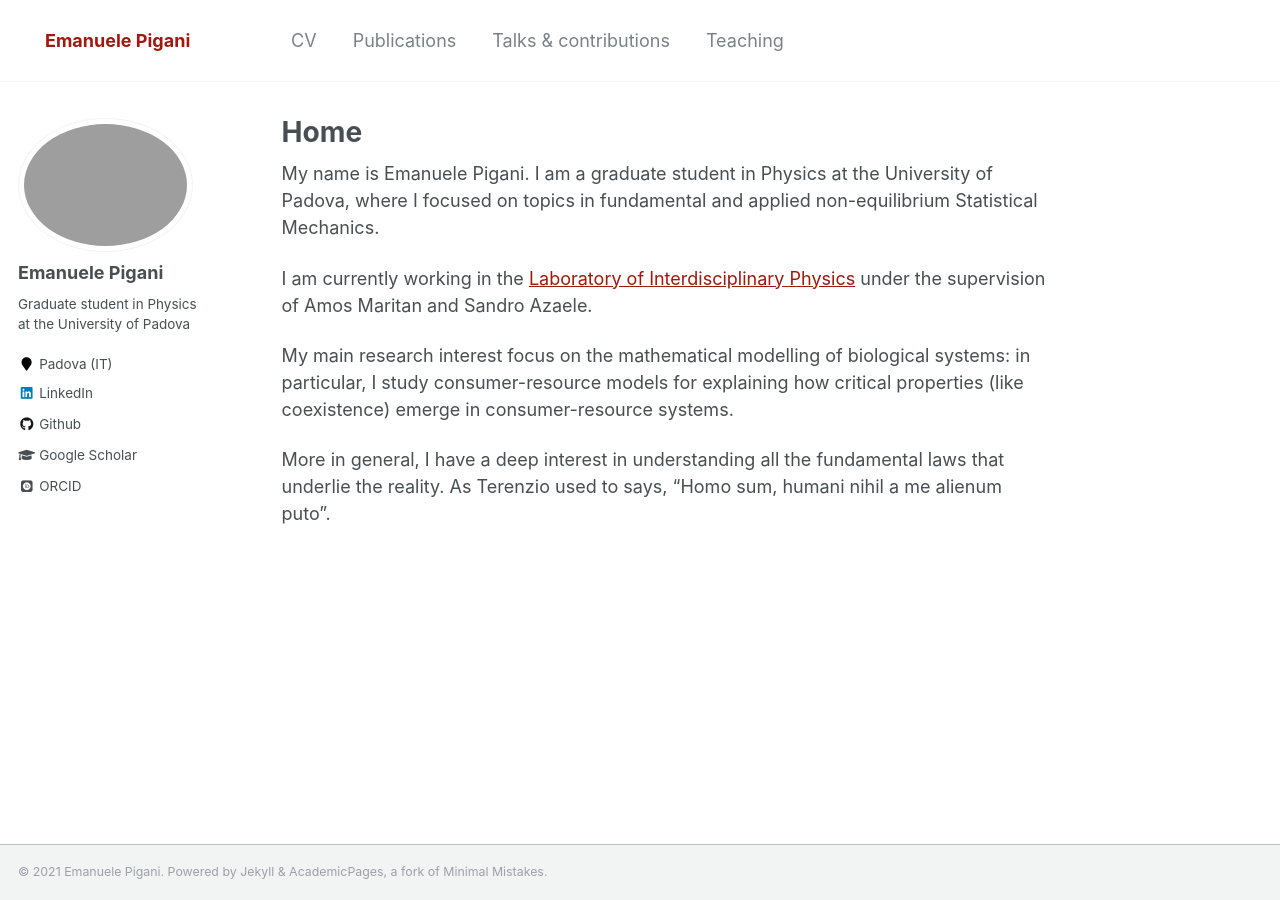
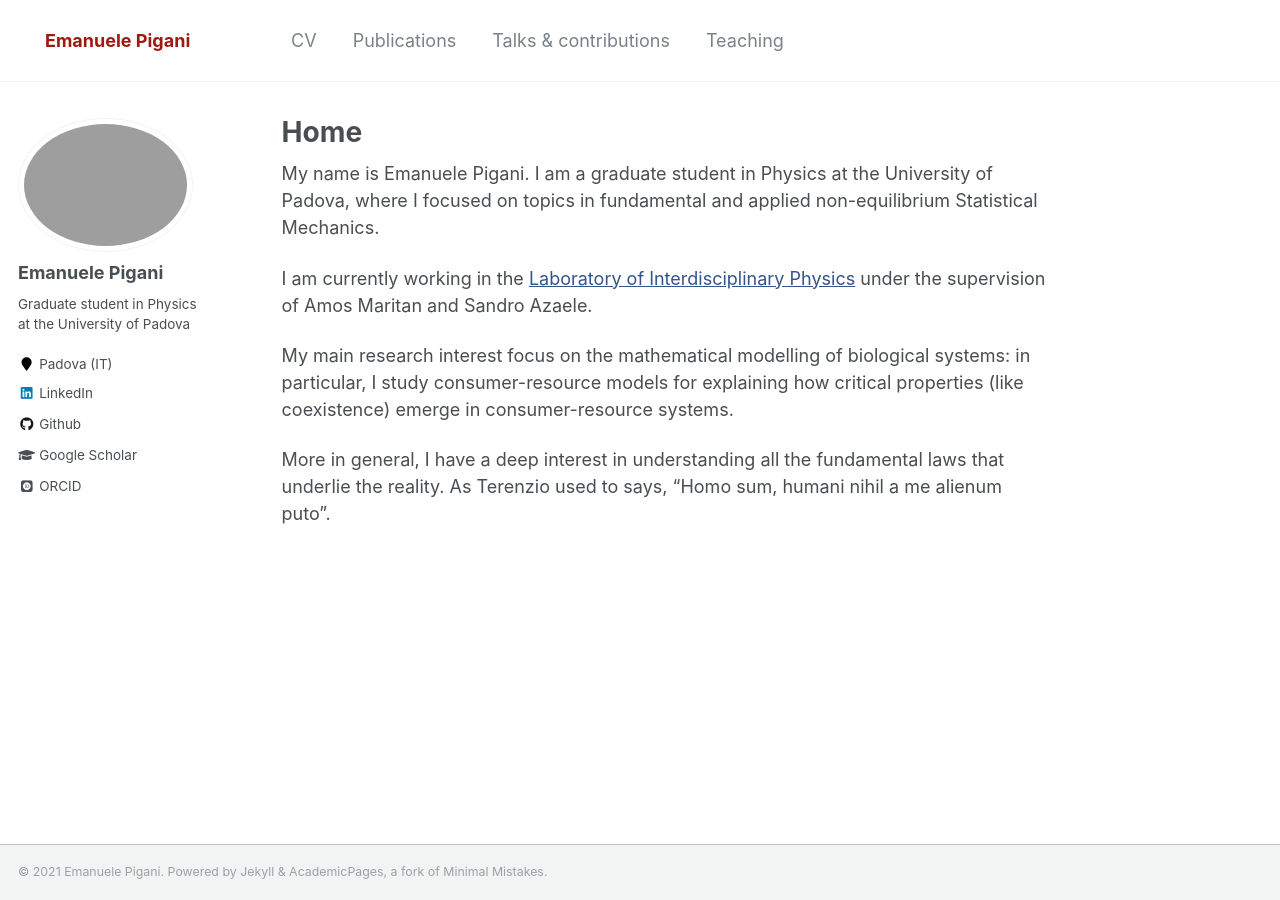
Before and after one commit to epigani/epigani.github.io, a Jekyll site: the page built from _pages/about.md, in a window 1280 px wide. Built offline with Jekyll 4.4.1, drawn with Linux system fonts in a browser that asks for light colours; some web fonts are replaced.

Commit message:
blue #34558b

```diff
--- a/_sass/_base.scss
+++ b/_sass/_base.scss
@@ -112,7 +112,7 @@
 /* links */
 
 a {
-  color: #9e1910;
+  color: #34558b;
   &:focus {
     @extend %tab-focus;
   }
--- a/_sass/_masthead.scss
+++ b/_sass/_masthead.scss
@@ -50,6 +50,6 @@
     padding-right: 3.6em;
     padding-left: 1.5em;
     font-weight: 700;
-    color: #9e1910;
+    color: #34558b;
   }
 }
--- a/_sass/_navigation.scss
+++ b/_sass/_navigation.scss
@@ -232,7 +232,7 @@
         left: 0;
         bottom: 0;
         height: 4px;
-        background: mix(#fff, #9e1910, 20%);
+        background: mix(#fff, #34558b, 20%);
         width: 100%;
         -webkit-transition: $global-transition;
         transition: $global-transition;
```
